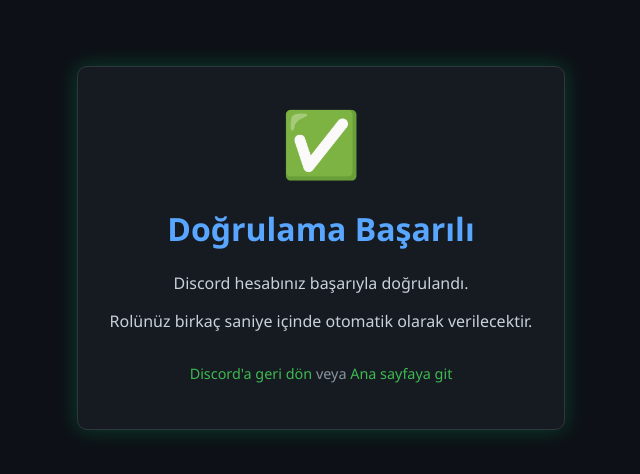
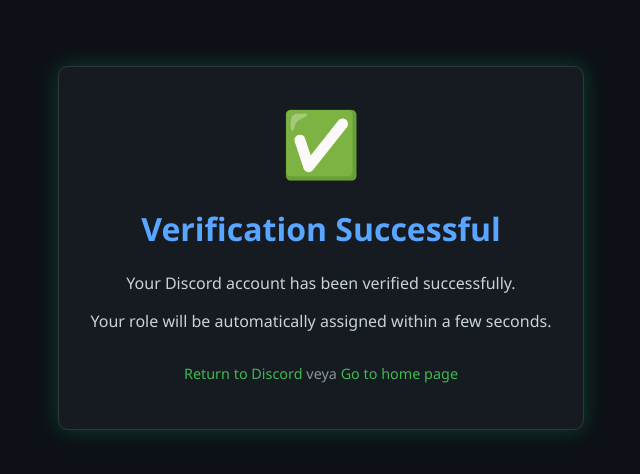
Before and after one commit to lyotaa1905/lumnia-legal, a plain HTML site: page verify.html in a window 1280 px wide. Shown: the part 160-634 px from the top of the page, without its empty margins (319-959 px from the left). Drawn offline with Linux system fonts and the light colour scheme.

Commit message:
Update verify.html

```diff
--- a/verify.html
+++ b/verify.html
@@ -3,7 +3,7 @@
 <head>
   <meta charset="UTF-8" />
   <meta name="viewport" content="width=device-width, initial-scale=1.0"/>
-  <title>Doğrulama Başarılı | Lumnia</title>
+  <title>Verification Successful | Lumnia</title>
   <style>
     body {
       font-family: 'Segoe UI', sans-serif;
@@ -53,11 +53,11 @@
 <body>
   <div class="card">
     <div class="emoji">✅</div>
-    <h1>Doğrulama Başarılı</h1>
-    <p>Discord hesabınız başarıyla doğrulandı.</p>
-    <p>Rolünüz birkaç saniye içinde otomatik olarak verilecektir.</p>
+    <h1>Verification Successful</h1>
+    <p>Your Discord account has been verified successfully.</p>
+    <p>Your role will be automatically assigned within a few seconds.</p>
     <div class="footer">
-      <p><a href="https://discord.com">Discord'a geri dön</a> veya <a href="/">Ana sayfaya git</a></p>
+      <p><a href="https://discord.com">Return to Discord</a> veya <a href="/">Go to home page</a></p>
     </div>
   </div>
 </body>
```
